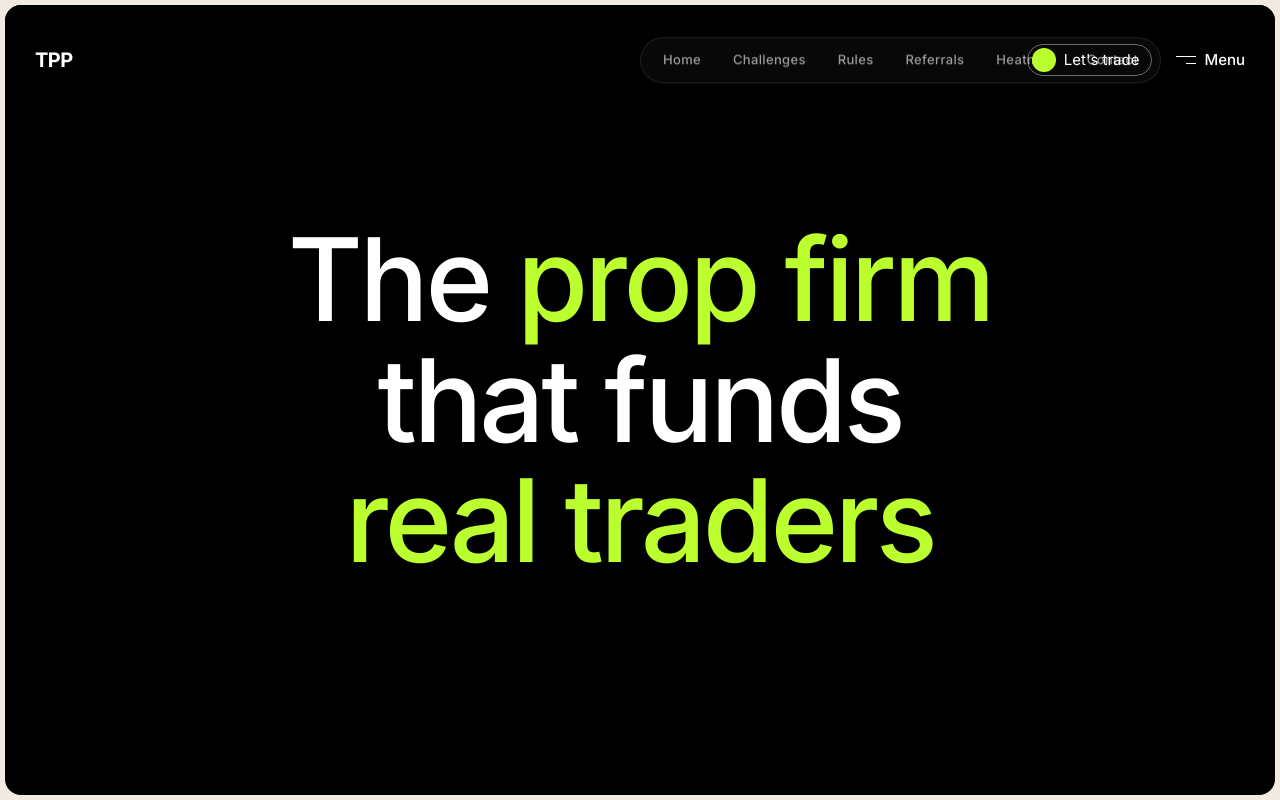
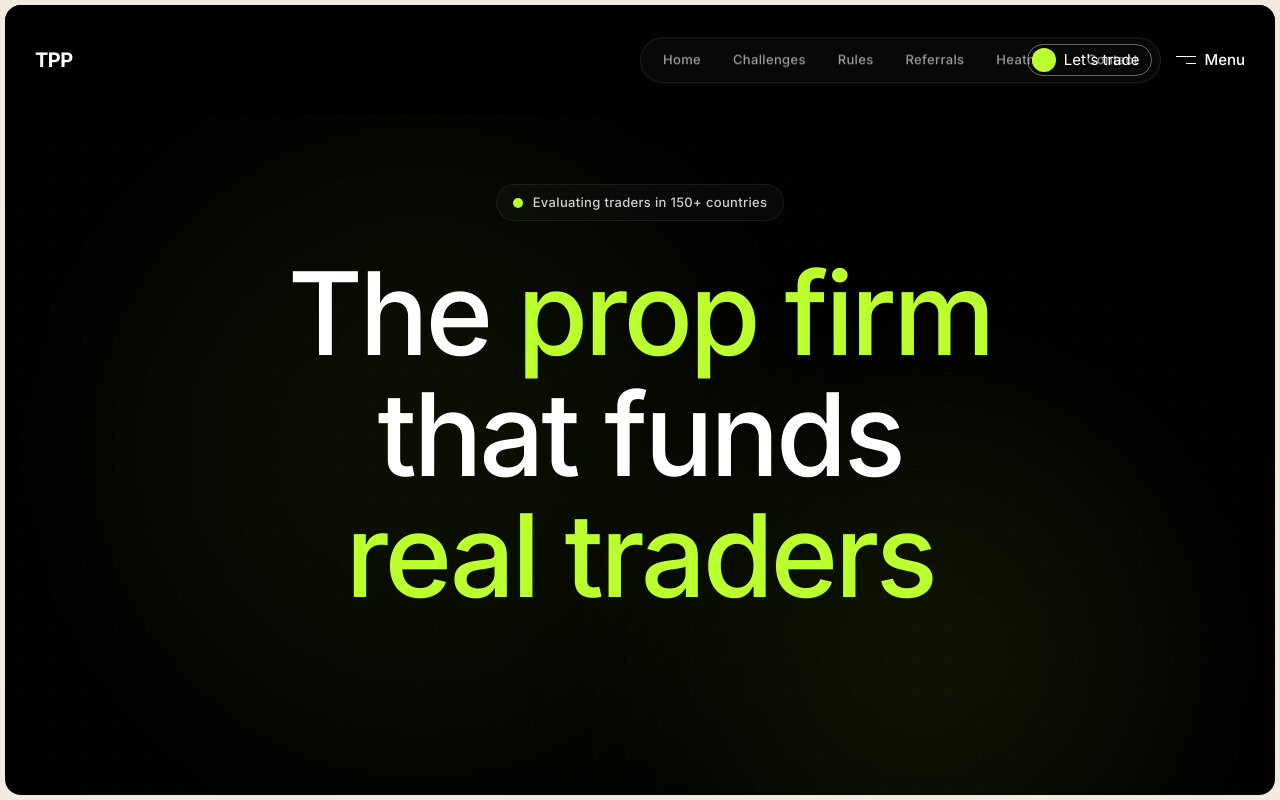
Before and after one commit to jatinkatariaaaa/thepeoplepropwebsite, a Next.js app: page /v2 in a window 1280 px wide. Shown: the top 800 px of the page. Built offline with nearby package versions, Linux system fonts and the light colour scheme.

Commit message:
feat: add glowing orbs, subtle grid, and floating trust badge to V2 hero section

```diff
--- a/src/app/v2/page.tsx
+++ b/src/app/v2/page.tsx
@@ -138,12 +138,36 @@ export default function V2Page() {
           SECTION 1: HERO — Black Card on Cream
           ═══════════════════════════════════════════════ */}
       <section className="h-dvh px-[5px] py-[5px]">
-        <div className="flex h-full items-center justify-center rounded-xl lg:rounded-2xl bg-black px-6 lg:px-10 py-20">
+        <div className="relative flex flex-col h-full items-center justify-center rounded-xl lg:rounded-2xl bg-black px-6 lg:px-10 py-20 overflow-hidden">
+
+          {/* Ambient Glow Orbs */}
+          <div className="absolute top-[20%] left-[10%] w-[45vw] h-[45vw] bg-[#bcff2e]/[0.06] rounded-full blur-[120px] pointer-events-none" />
+          <div className="absolute bottom-[-10%] right-[10%] w-[35vw] h-[35vw] bg-[#bcff2e]/[0.08] rounded-full blur-[100px] pointer-events-none" />
+
+          {/* Subtle Grid / Noise Overlay (Optional CSS pattern) */}
+          <div className="absolute inset-0 bg-[radial-gradient(circle_at_center,rgba(255,255,255,0.03)_1px,transparent_1px)]" style={{ backgroundSize: '32px 32px' }} pointer-events-none="true" />
+
+          {/* Floating Trust Badge */}
+          <motion.div
+            initial={{ opacity: 0, y: 20 }}
+            animate={{ opacity: 1, y: 0 }}
+            transition={{ duration: 0.8, ease: [0.22, 1, 0.36, 1] }}
+            className="mb-8 relative z-10"
+          >
+            <div className="inline-flex items-center gap-2.5 px-4 py-2 rounded-full bg-white/[0.03] border border-white/[0.08] backdrop-blur-md">
+              <span className="relative flex h-2.5 w-2.5">
+                <span className="animate-ping absolute inline-flex h-full w-full rounded-full bg-[#bcff2e] opacity-75"></span>
+                <span className="relative inline-flex rounded-full h-2.5 w-2.5 bg-[#bcff2e]"></span>
+              </span>
+              <span className="text-white/80 text-[13px] font-medium tracking-wide">Evaluating traders in 150+ countries</span>
+            </div>
+          </motion.div>
+
           <motion.h1
             initial={{ opacity: 0, y: 40 }}
             animate={{ opacity: 1, y: 0 }}
-            transition={{ duration: 1, ease: [0.22, 1, 0.36, 1] }}
-            className="text-white font-medium tracking-[-0.03em] text-center w-full max-w-[1300px] leading-[0.88]"
+            transition={{ duration: 1, delay: 0.1, ease: [0.22, 1, 0.36, 1] }}
+            className="relative z-10 text-white font-medium tracking-[-0.03em] text-center w-full max-w-[1300px] leading-[0.88]"
             style={{ fontSize: "clamp(2.8rem, 9vw, 9rem)" }}
           >
             The <span className="text-[#bcff2e]">prop firm</span>
```
